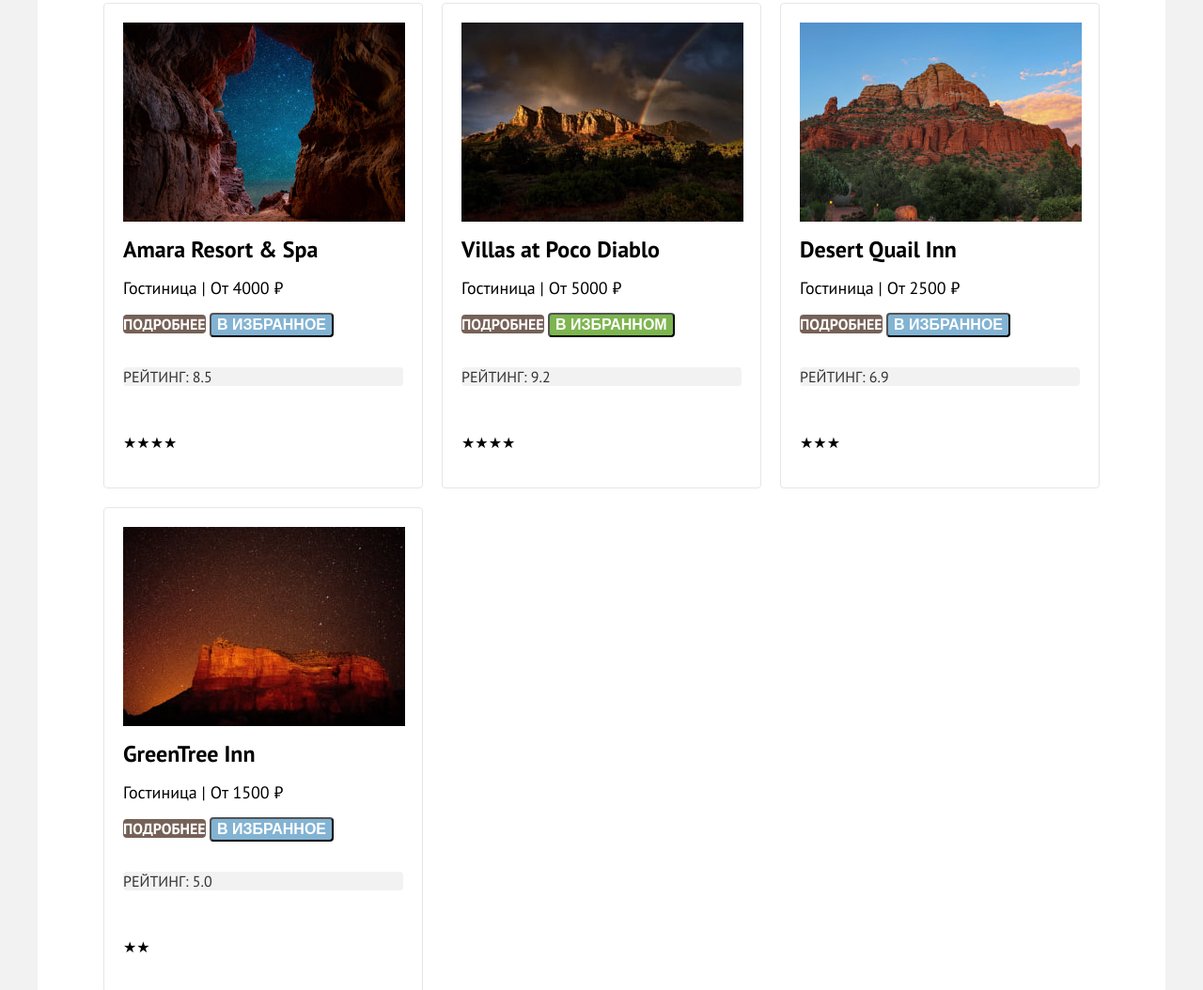
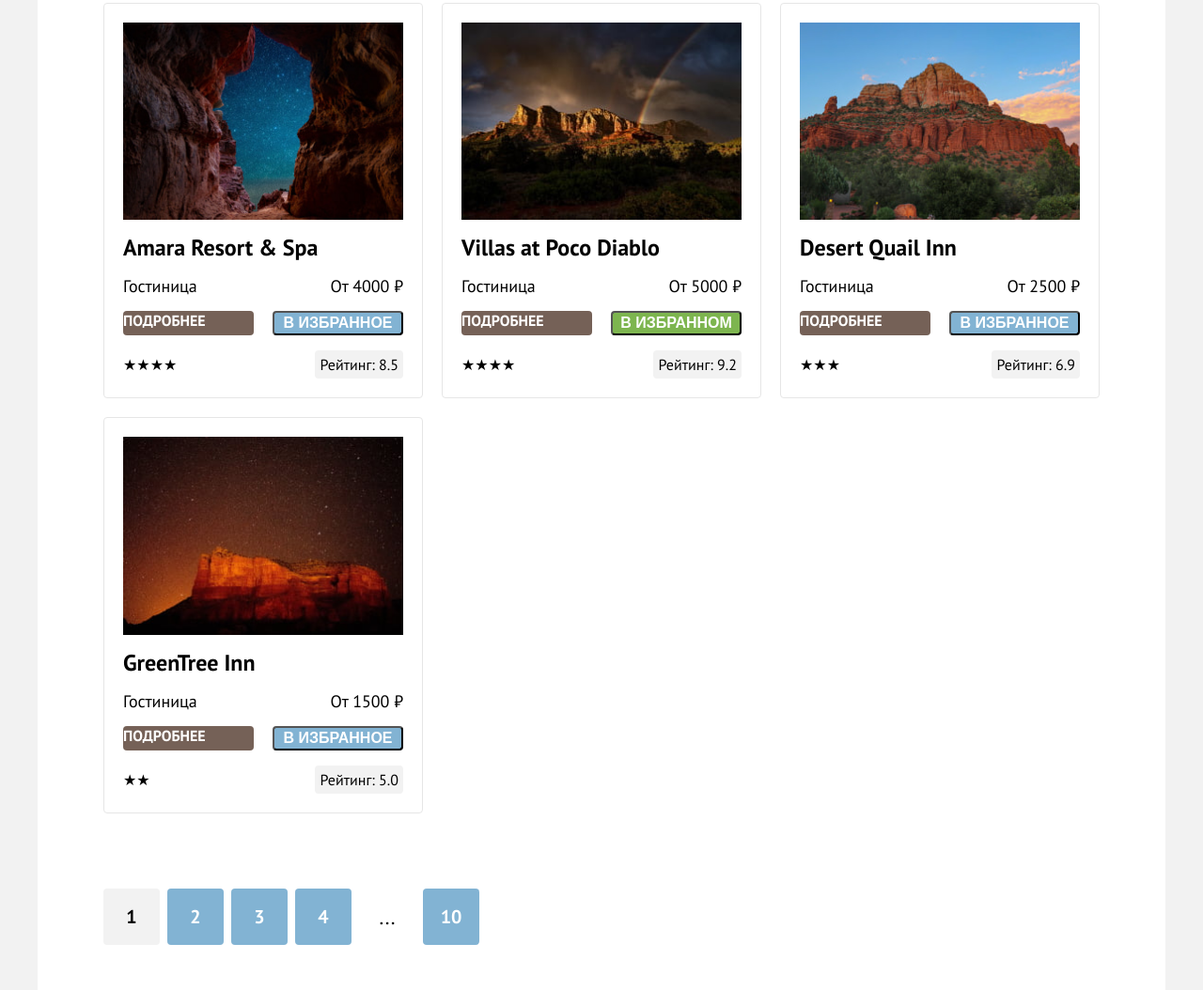
Before and after one commit to htmlacademy-univer-htmlcss-1/1902865-sedona-2, a plain HTML site: page catalog.html in a window 1280 px wide. Shown: the part 604-1658 px from the top of the page at 94% size. Drawn offline with Linux system fonts and the light colour scheme.

Commit message:
Сделал 7 задание

```diff
--- a/catalog.html
+++ b/catalog.html
@@ -103,7 +103,10 @@
                     <li class="catalog__item">
                         <img class="catalog__item-image" src="./images/catalog/catalog_amara_resort.jpg" width="300" height="212" alt="Фото отеля Amara Resort & Spa">
                         <h3 class="catalog__item_name">Amara Resort & Spa</h3>
-                        <p class="catalog__item_price">Гостиница | От 4000 ₽</p>
+                        <div class="catalog__item_info">
+                            <p class="catalog__item_type">Гостиница</p>
+                            <p class="catalog__item_price">От 4000 ₽</p>
+                        </div>
                         <div class="buttons__card">
                             <a href="#" class="btn_style buttons__card-details">Подробнее</a>
                             <button class="btn_style buttons__card-favorites" type="button">В избранное</button>
@@ -115,7 +118,10 @@
                     <li class="catalog__item">
                         <img class="catalog__item-image" src="./images/catalog/catalog_poco_diablo.jpg" width="300" height="212" alt="Фото отеля Villas at Poco Diablo">
                         <h3 class="catalog__item_name">Villas at Poco Diablo</h3>
-                        <p class="catalog__item_price">Гостиница | От 5000 ₽</p>
+                        <div class="catalog__item_info">
+                            <p class="catalog__item_type">Гостиница</p>
+                            <p class="catalog__item_price">От 5000 ₽</p>
+                        </div>
                         <div class="buttons__card">
                             <a href="#" class="btn_style buttons__card-details">Подробнее</a>
                             <button class="btn_style buttons__card-favorites active_btn" type="button">В избранном</button>
@@ -127,7 +133,10 @@
                     <li class="catalog__item">
                         <img class="catalog__item-image" src="./images/catalog/catalog_desert_quail.jpg" width="300" height="212" alt="Фото отеля Desert Quail Inn">
                         <h3 class="catalog__item_name">Desert Quail Inn</h3>
-                        <p class="catalog__item_price">Гостиница | От 2500 ₽</p>
+                        <div class="catalog__item_info">
+                            <p class="catalog__item_type">Гостиница</p>
+                            <p class="catalog__item_price">От 2500 ₽</p>
+                        </div>
                         <div class="buttons__card">
                             <a href="#" class="btn_style buttons__card-details">Подробнее</a>
                             <button class="btn_style buttons__card-favorites" type="button">В избранное</button>
@@ -139,7 +148,10 @@
                     <li class="catalog__item">
                         <img class="catalog__item-image" src="./images/catalog/catalog_greentree.jpg" width="300" height="212" alt="Фото отеля GreenTree Inn">
                         <h3 class="catalog__item_name">GreenTree Inn</h3>
-                        <p class="catalog__item_price">Гостиница | От 1500 ₽</p>
+                        <div class="catalog__item_info">
+                            <p class="catalog__item_type">Гостиница</p>
+                            <p class="catalog__item_price">От 1500 ₽</p>
+                        </div>
                         <div class="buttons__card">
                             <a href="#" class="btn_style buttons__card-details">Подробнее</a>
                             <button class="btn_style buttons__card-favorites" type="button">В избранное</button>
--- a/styles/styles.css
+++ b/styles/styles.css
@@ -311,8 +311,6 @@
     background-image: url(../images/subscribe_background.jpg);
     background-repeat: no-repeat;
     background-color: #FFF;
-    width: calc(1200px - 258px * 2);
-    height: calc(414px - 96px - 104px);
     display: flex;
     padding: 96px 258px 104px 258px;
     flex-direction: column;
@@ -500,34 +498,87 @@
     line-height: 21px;
   }
   .catalog__items {
-    display: flex;
-    flex-wrap: wrap;
+    display: grid;
+    grid-template-columns: repeat(auto-fill, minmax(340px, 1fr));
     gap: 20px;
     padding: 40px 0 40px 0;
     list-style: none;
     margin: 0;
   }
   .catalog__item {
-    display: flex;
-    flex-direction: column;
+    display: grid;
+    grid-template-rows: auto auto auto auto auto;
+    grid-template-columns: 1fr 1fr;
+    grid-template-areas:
+      "image image"
+      "item_name item_name"
+      "item_info item_info"
+      "buttons_card buttons_card"
+      "stars rating";
+    gap: 16px;
     border: 1px solid #E6E6E6;
     border-radius: 4px;
-    gap: 16px;
     padding: 20px;
     box-sizing: border-box;
-    width: 340px;
+  }
+  .catalog__item-image {
+    grid-area: image;
+    width: 100%;
+    height: auto;
   }
   .catalog__item_name {
+    grid-area: item_name;
     font-size: 24px;
     font-weight: 700;
     line-height: 28px;
     margin: 0;
   }
-  .catalog__item_price {
+  .catalog__item_info {
+    grid-area: item_info;
+    display: flex;
+    justify-content: space-between;
+    align-items: center;
+  }
+  .catalog__item_type {
     font-size: 18px;
     font-weight: 400;
     line-height: 21px;
     margin: 0;
+  }
+  .catalog__item_price {
+    grid-area: item_price;
+    font-size: 18px;
+    font-weight: 400;
+    line-height: 21px;
+    margin: 0;
+  }
+  .buttons__card {
+    grid-area: buttons_card;
+    display: grid;
+    grid-template-columns: 1fr 1fr;
+    gap: 20px;
+  }
+  .catalog__item_raiting {
+    grid-area: rating;
+    font-size: 16px;
+    font-weight: 400;
+    line-height: 20px;
+    margin: 0;
+    background-color: #F2F2F2;
+    padding: 5px;
+    border-radius: 4px;
+    align-self: center;
+    justify-self: end;
+  }
+  .catalog__item_stars {
+    grid-area: stars;
+    font-size: 16px;
+    font-weight: 400;
+    line-height: 20px;
+    margin: 0;
+    text-align: right;
+    align-self: center;
+    justify-self: start;
   }
   .buttons__card-details {
     color: #FFF;
@@ -541,15 +592,6 @@
     font-weight: 700;
     line-height: 20px;
     background-color: #82B3D3;
-  }
-  .catalog__item_raiting {
-    color: #333;
-    font-size: 16px;
-    font-weight: 400;
-    line-height: 20px;
-    text-transform: uppercase;
-    border-radius: 4px;
-    background-color: #F2F2F2;
   }
   .active_btn {
     background-color: #7DB54F;
```
